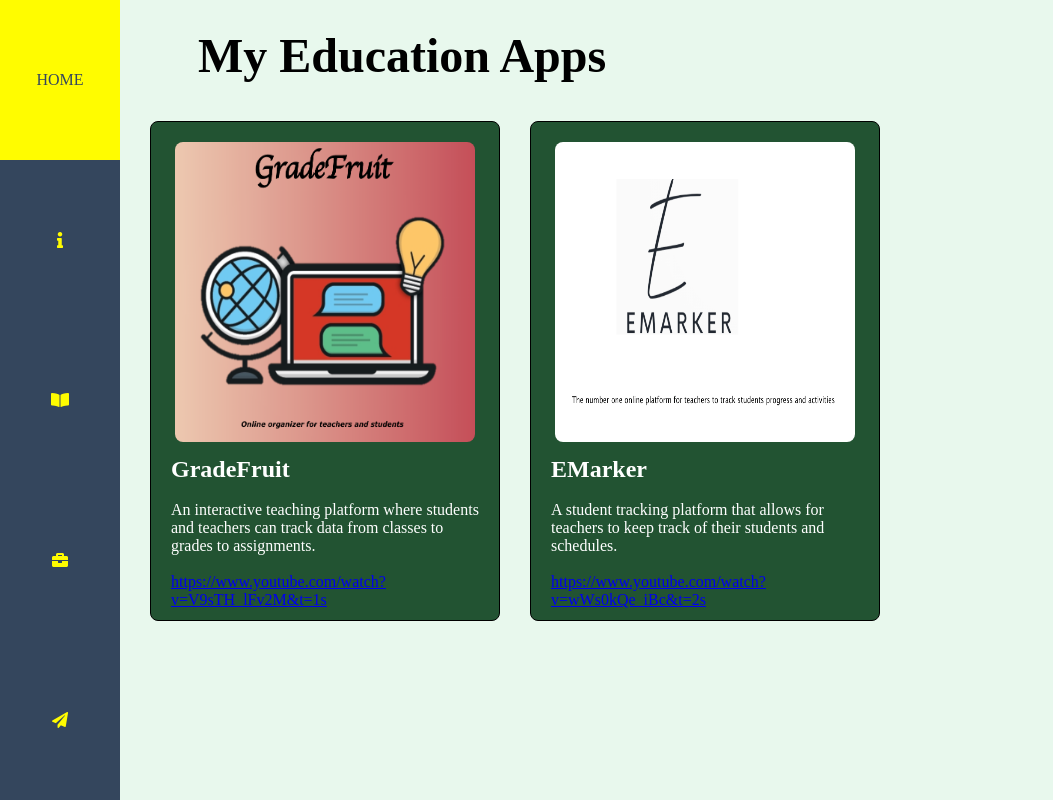
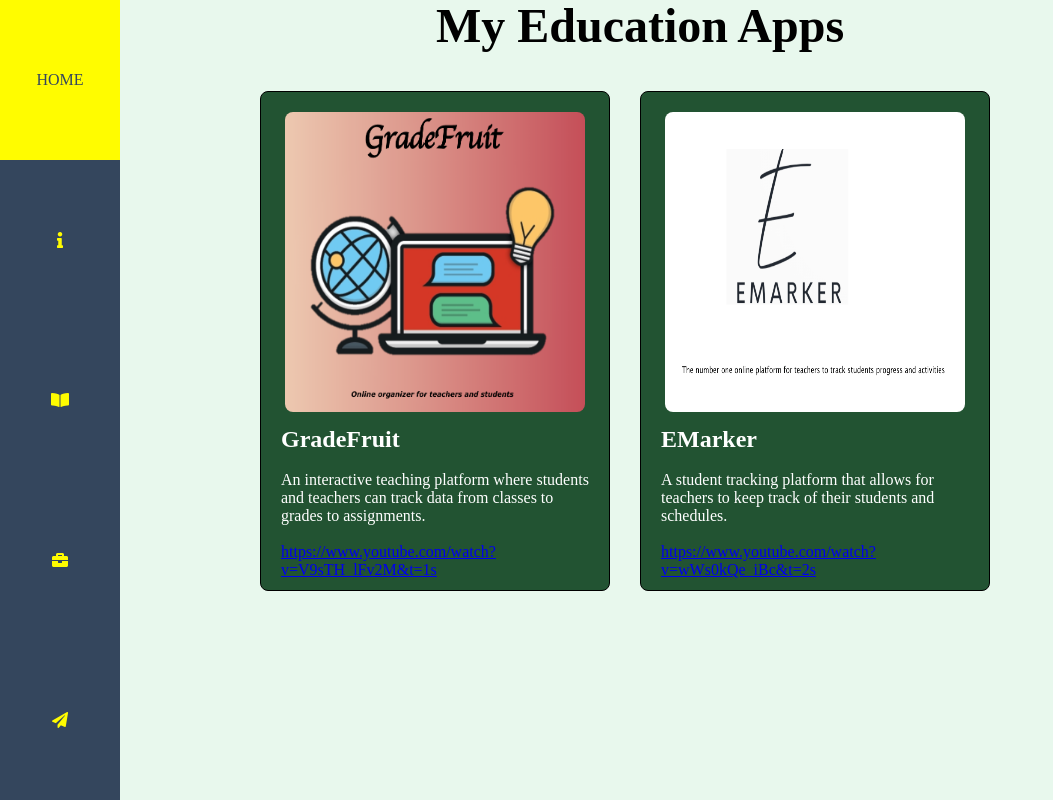
Before and after one commit to sshearer101/Portfolio-Frontend, a React (Create React App) app: page /projects in a window 1280 px wide. Shown: the whole page, without its empty margins (0-1053 px from the left). Built offline with nearby package versions, Linux system fonts and the light colour scheme.

Commit message:
css align

```diff
--- a/src/index.css
+++ b/src/index.css
@@ -104,12 +104,27 @@ padding: 10px;
 
 } */
 
-
-
+/* border: 0.5px solid rgb(2, 1, 1);
+display: flex;
+flex-direction: column;
+width: 400px;
+margin: 0 auto;
+padding: 0 1rem 1rem;
+border-radius: .5rem;
+text-align: center;
+background-color: #225332;
+color: white;
+margin-top: 100px;
+ */
 
 .project-page{
-  margin-left: 120px;
-  padding: 30px;
+  /* margin-left: 120px;
+  padding: 30px; */
+display: flex;
+margin: 0 auto;
+flex-direction: column;
+align-items: center;
+
 
 }
 
@@ -223,7 +238,6 @@ padding: 10px;
   background-color: #225332;
   color: white;
   margin-top: 100px;
-  float: left;
 }
 
 .contact-title{
```
